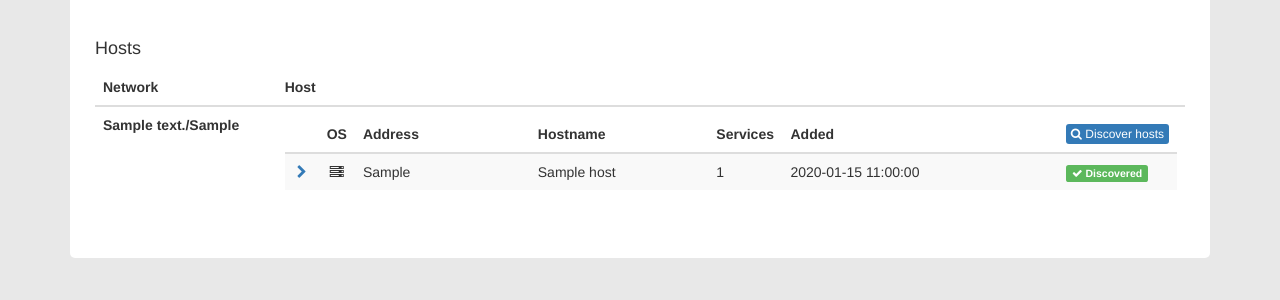
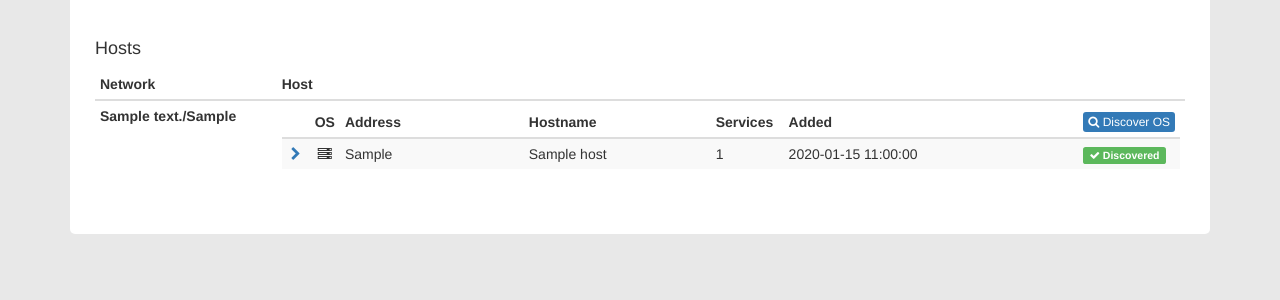
Before and after one commit to CyriusG/networkscanner, a Django app: page /results/ in a window 1280 px wide. Shown: the part 51-351 px from the top of the page. Run offline with Django 3.2, Linux system fonts and the light colour scheme; a user stored in the database is signed in; tables that the repository leaves empty hold one stand-in row (values such as "Sample post"); some libraries are stand-ins or nearby versions.

Commit message:
Minor layout changes.
Made the tables more compact.

```diff
--- a/scan/views.py
+++ b/scan/views.py
@@ -16,7 +16,6 @@ from .tasks import scanNetwork
 @login_required
 def index(request):
 
-    network_form = None
     # Use the current site to load information from
     try:
         site_user = Siteuser.objects.get(user=request.user)
@@ -41,10 +40,7 @@ def index(request):
     # If these are not present either, list nothing
     except Scan.DoesNotExist:
         task_status = True
-    try:
-        selected_site = request.user.siteuser.current_site.name
-    except Siteuser.DoesNotExist:
-        selected_site = None
+
     # Now list the 10 latest networks that were previously scanned
     # If there are no networks available, list nothing
     try:
@@ -120,8 +116,7 @@ def index(request):
 
     # Objects for this page, this makes it look nice when you zoooom (vector graphics)
     context = RequestContext(request, {
-        'selected_site': selected_site,
-        'network_form': network_form,
+        'selected_site': current_site,
         'networks_list': networks_list,
         'hosts_list': hosts_list,
         'scans_list': scans_list,
@@ -373,6 +368,11 @@ def results(request):
         site_user.save()
         current_site = default_site
 
+    try:
+        sites = Site.objects.order_by('id')
+    except Site.DoesNotExist:
+        sites = None
+
     results = []
 
     try:
@@ -415,6 +415,7 @@ def results(request):
 
     context = RequestContext(request, {
         'task_status': task_status,
+        'sites': sites,
         'results': results,
     })
 
--- a/templates/scan/overview.html
+++ b/templates/scan/overview.html
@@ -10,7 +10,7 @@
                         <h4>Latest networks</h4>
                     </div>
                     <form action="" class="form form-inline">
-                        <table class="table table-striped">
+                        <table class="table table-striped table-condensed">
                             <thead>
                                 <tr>
                                     <th class="col-xs-3">Network</th>
@@ -35,7 +35,7 @@
                         <h4>Latest hosts</h4>
                     </div>
                     <form action="" class="form form-inline">
-                        <table class="table table-striped">
+                        <table class="table table-striped table-condensed">
                             <thead>
                                 <tr>
                                     <th class="col-xs-3">Address</th>
@@ -63,7 +63,7 @@
             </div>
             <div class="row">
                 <div class="col-xs-12">
-                    <table class="table table-striped">
+                    <table class="table table-striped table-condensed">
                         <thead>
                             <tr>
                                 <th class="col-xs-6">Networks</th>
--- a/templates/scan/results.html
+++ b/templates/scan/results.html
@@ -6,7 +6,7 @@
             <div class="col-xs-12">
                 <h4>Hosts</h4>
                 <form action="" class="form form-inline">
-                    <table class="table">
+                    <table class="table table-condensed">
                         <thead>
                             <tr>
                                 <th class="col-xs-2">Network</th>
@@ -18,7 +18,7 @@
                                 <tr>
                                     <td><b>{{ result.0.network_address }}/{{ result.0.subnet_bits }}</b></td>
                                     <td>
-                                        <table class="table table-striped table-striped table-striped-third table-striped-fourth">
+                                        <table class="table table-striped table-striped table-striped-third table-striped-fourth table-condensed">
                                             <thead>
                                                 <tr>
                                                     <th></th>
@@ -29,9 +29,9 @@
                                                     <th class="col-xs-5">Added</th>
                                                     <th class="left-align">
                                                         {% if task_status == "False" %}
-                                                            <a class="btn btn-primary btn-xs disabled" href="" role="button"><i class="fa fa-search"></i> Discover hosts</a>
+                                                            <a class="btn btn-primary btn-xs disabled" href="" role="button"><i class="fa fa-search"></i> Discover OS</a>
                                                         {% else %}
-                                                            <a class="btn btn-primary btn-xs" href="{% url 'scan:discoveros' result.0.id %}" role="button"><i class="fa fa-search"></i> Discover hosts</a>
+                                                            <a class="btn btn-primary btn-xs" href="{% url 'scan:discoveros' result.0.id %}" role="button"><i class="fa fa-search"></i> Discover OS</a>
                                                         {% endif %}
                                                     </th>
                                                 </tr>
@@ -71,7 +71,7 @@
                                                         <td class="no-height" colspan="7">
                                                             <div class="collapse" id="expand-{{ host.0.id }}">
                                                                 <div class="well">
-                                                                    <table class="table table-no-background">
+                                                                    <table class="table table-no-background table-condensed">
                                                                         <thead>
                                                                             <th>Port</th>
                                                                             <th>Protocol</th>
```
Also changed, not shown: templates/scan/scan.html (+5 -5 lines).
